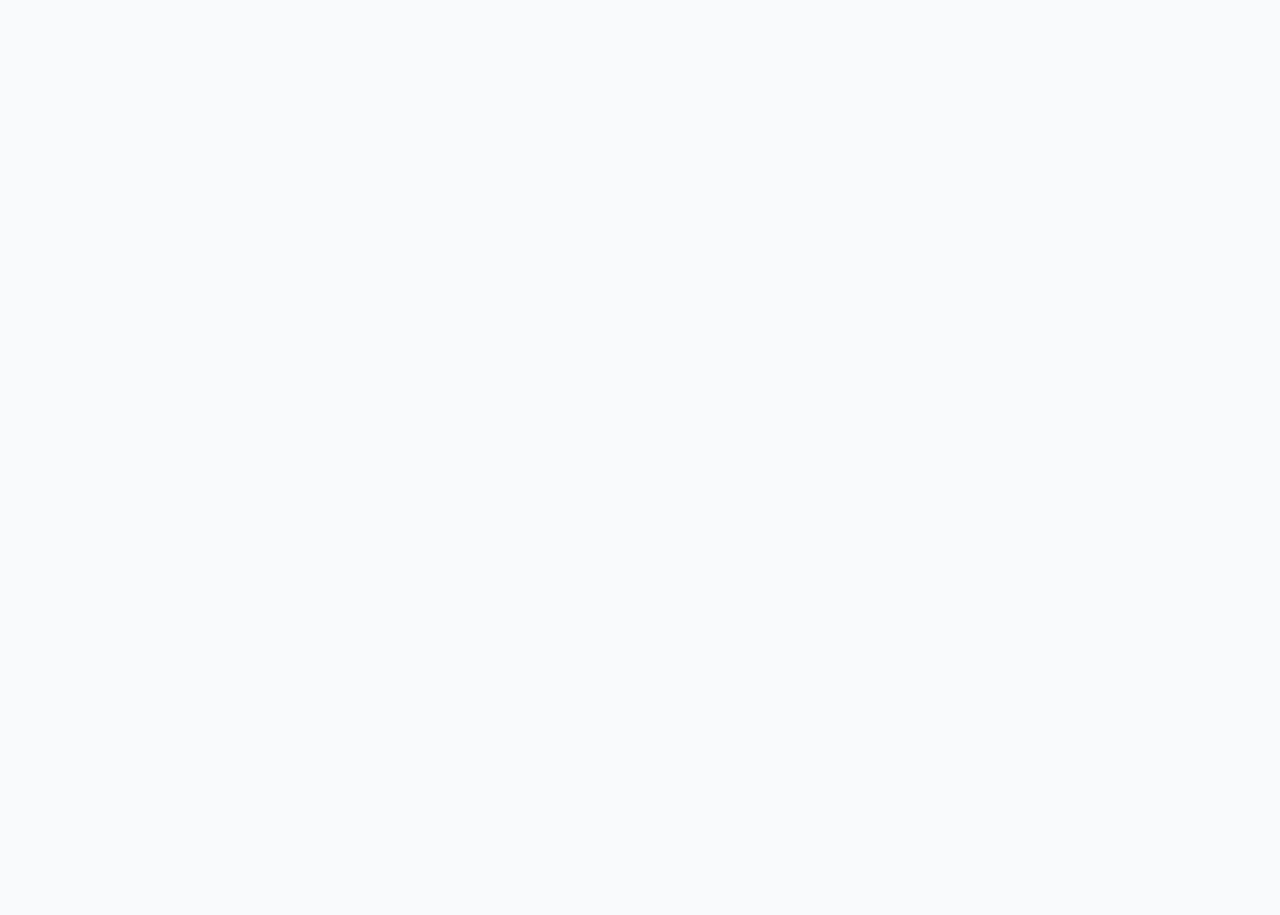
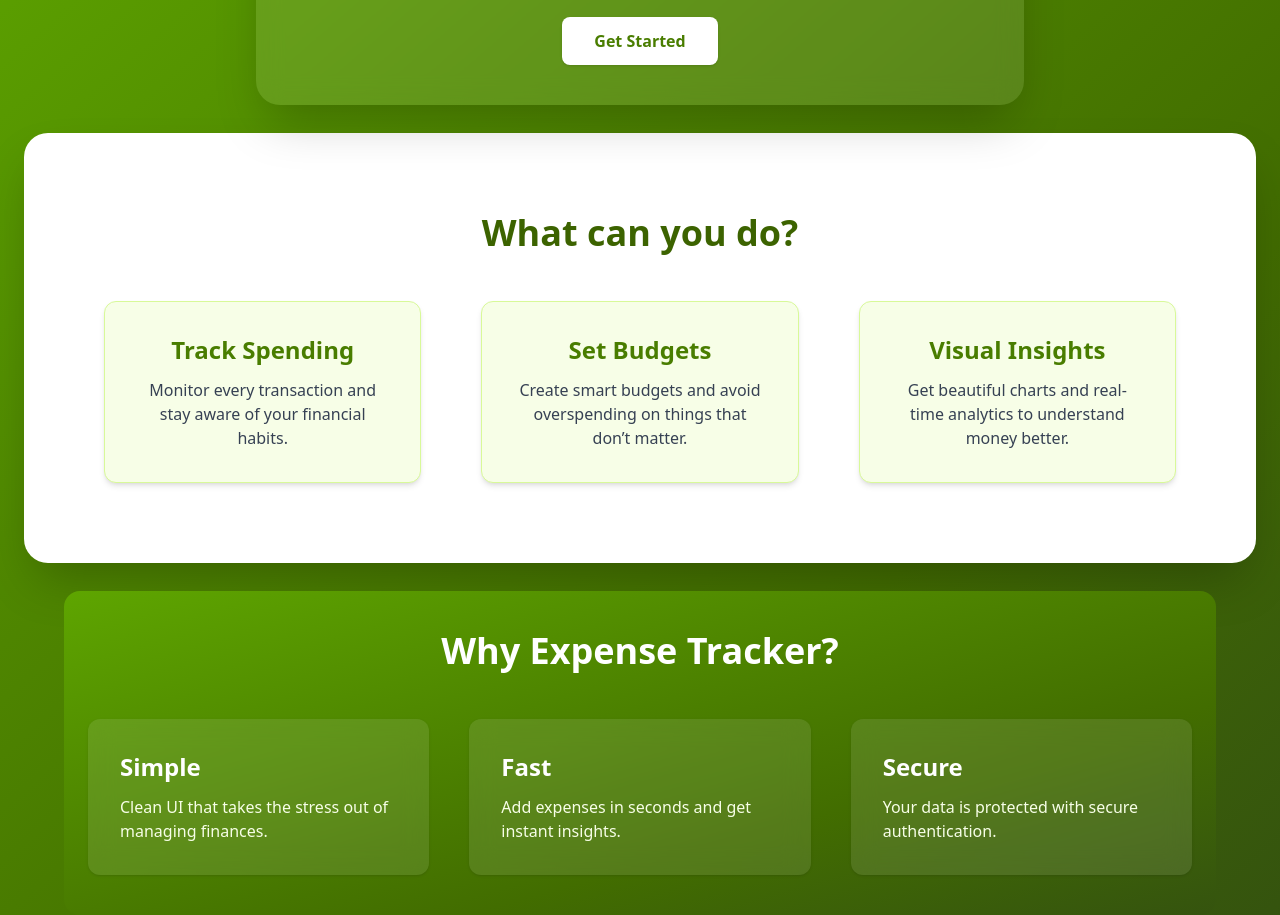
Before and after one commit to Shreyas246a/ExpenseTracker-Frontend, a React (Vite) app: page / in a window 1280 px wide. Before the commit this address had no page. Shown: the part 200-1115 px from the top of the page. Before the commit the page ends 800 px from the top, so only its background shows below. Built offline with nearby package versions, Linux system fonts and the light colour scheme.

Commit message:
Landing page

```diff
--- a/src/App.jsx
+++ b/src/App.jsx
@@ -3,15 +3,31 @@ import './App.css'
 import Login from './pages/Login'
 import { BrowserRouter, Route, Routes } from 'react-router-dom'
 import Register from './pages/Register'
+import { useSelector } from 'react-redux'
+import LandingPage from './pages/LandingPage'
 
 function App() {
+  const user = useSelector((state) => state.auth.user)
+
+
+  const ProtectedRoutes = ({children})=>{
+    if(!user){
+     return <Login />
+    }
+    return children
+  }
 
   return (
     <div>
       <BrowserRouter>
       <Routes>
+
       <Route path="/login" element={<Login />} />
       <Route path="/signup" element={<Register />} />
+      <Route path="/" element={<LandingPage />} />
+      {/* Protected Route for Home */}
+      <Route path="/home" element={<ProtectedRoutes><h1 className='text-3xl text-center'>Welcome to the Dashboard</h1></ProtectedRoutes>} />
+
       </Routes>
       </BrowserRouter>
     </div>
--- /dev/null
+++ b/src/pages/LandingPage.jsx
@@ -0,0 +1,88 @@
+import { useNavigate } from "react-router-dom";
+
+const LandingPage = () => {
+    const navigate = useNavigate();
+    return (
+ <div className="flex flex-col justify-center gap-7 items-center h-auto bg-gradient-to-br from-lime-600 to-lime-900 px-6">
+
+  <div className="hover:scale-110 transition-all duration-150 backdrop-blur-md bg-white/10 rounded-3xl p-10 max-w-3xl text-center shadow-2xl">
+
+    <h1 className="text-5xl font-extrabold text-white tracking-tight drop-shadow-lg">
+      Take control of your money
+    </h1>
+
+    <p className="mt-6 text-xl text-lime-200 leading-relaxed">
+      A smart expense tracking app that gives you clarity and helps you stay in control of your financial habits.
+    </p>
+
+    <button onClick={() => navigate("/signup")} className="mt-10 bg-white text-lime-700 font-semibold px-8 py-3 rounded-lg shadow hover:bg-lime-200 transition-all">
+      Get Started
+    </button>
+
+  </div>
+  <section className="hover:scale-110 transition-all duration-150 py-20 bg-white rounded-3xl shadow-2xl max-w-7xl w-full">
+
+  <h2 className="text-4xl font-bold text-center text-lime-800 mb-12">
+    What can you do?
+  </h2>
+
+  <div className="max-w-6xl mx-auto grid md:grid-cols-3 gap-15 px-10">
+
+    <div className="bg-lime-50 border border-lime-200 rounded-xl p-8 shadow-md text-center hover:shadow-xl hover:scale-110 transition-all">
+      <h3 className="text-2xl font-semibold text-lime-700 mb-3">Track Spending</h3>
+      <p className="text-gray-700">Monitor every transaction and stay aware of your financial habits.</p>
+    </div>
+
+    <div className="bg-lime-50 border border-lime-200 rounded-xl p-8 shadow-md text-center hover:shadow-xl hover:scale-110 transition-all">
+      <h3 className="text-2xl font-semibold text-lime-700 mb-3">Set Budgets</h3>
+      <p className="text-gray-700">Create smart budgets and avoid overspending on things that don’t matter.</p>
+    </div>
+
+    <div className="bg-lime-50 border border-lime-200 rounded-xl p-8 shadow-md text-center hover:shadow-xl hover:scale-110 transition-all">
+      <h3 className="text-2xl font-semibold text-lime-700 mb-3">Visual Insights</h3>
+      <p className="text-gray-700">Get beautiful charts and real-time analytics to understand money better.</p>
+    </div>
+  </div>
+</section>
+
+<section className="rounded-2xl hover:scale-110 transition-all duration-150 py-10 bg-gradient-to-br from-lime-600 to-lime-900 text-white">
+
+  <h2 className="text-4xl font-bold text-center mb-12">
+    Why Expense Tracker?
+  </h2>
+
+  <div className="max-w-6xl mx-auto grid md:grid-cols-3 gap-10 px-6">
+
+    <div className="bg-white/10 p-8 rounded-xl backdrop-blur-md shadow hover:shadow-xl hover:scale-110 transition-all ">
+      <h3 className="text-2xl font-semibold mb-3">Simple</h3>
+      <p className="text-lime-50">
+        Clean UI that takes the stress out of managing finances.
+      </p>
+    </div>
+
+    <div className="bg-white/10 p-8 rounded-xl backdrop-blur-md shadow hover:shadow-xl hover:scale-110 transition-all   ">
+      <h3 className="text-2xl font-semibold mb-3">Fast</h3>
+      <p className="text-lime-50">
+        Add expenses in seconds and get instant insights.
+      </p>
+    </div>
+
+    <div className="bg-white/10 p-8 rounded-xl backdrop-blur-md shadow hover:shadow-xl hover:scale-110 transition-all">
+      <h3 className="text-2xl font-semibold mb-3">Secure</h3>
+      <p className="text-lime-50">
+        Your data is protected with secure authentication.
+      </p>
+    </div>
+
+  </div>
+</section>
+
+
+</div>
+
+
+
+    )
+}
+
+export default LandingPage;
--- a/src/pages/Login.jsx
+++ b/src/pages/Login.jsx
@@ -59,21 +59,7 @@ const Login = () => {
         value={password}
         onChange={(e) => setPassword(e.target.value)}
       />
-            {password && (
-  <p className={
-    password.length < 6
-    ? "text-red-500 text-sm"
-    : /[A-Z]/.test(password) && /[0-9]/.test(password)
-    ? "text-green-500 text-sm"
-    : "text-yellow-600 text-sm"
-  }>
-    {password.length < 6
-      ? "Weak"
-      : /[A-Z]/.test(password) && /[0-9]/.test(password)
-      ? "Strong"
-      : "Medium"}
-  </p>
-)}
+
     </div>
 
     <div className="flex justify-end -mt-2">
--- a/src/pages/Register.jsx
+++ b/src/pages/Register.jsx
@@ -139,10 +139,7 @@ const Register = () => {
     </p>
   </div>
 </div>
-
-
-    )
-
+  )
 }
 
 export default Register;
```
